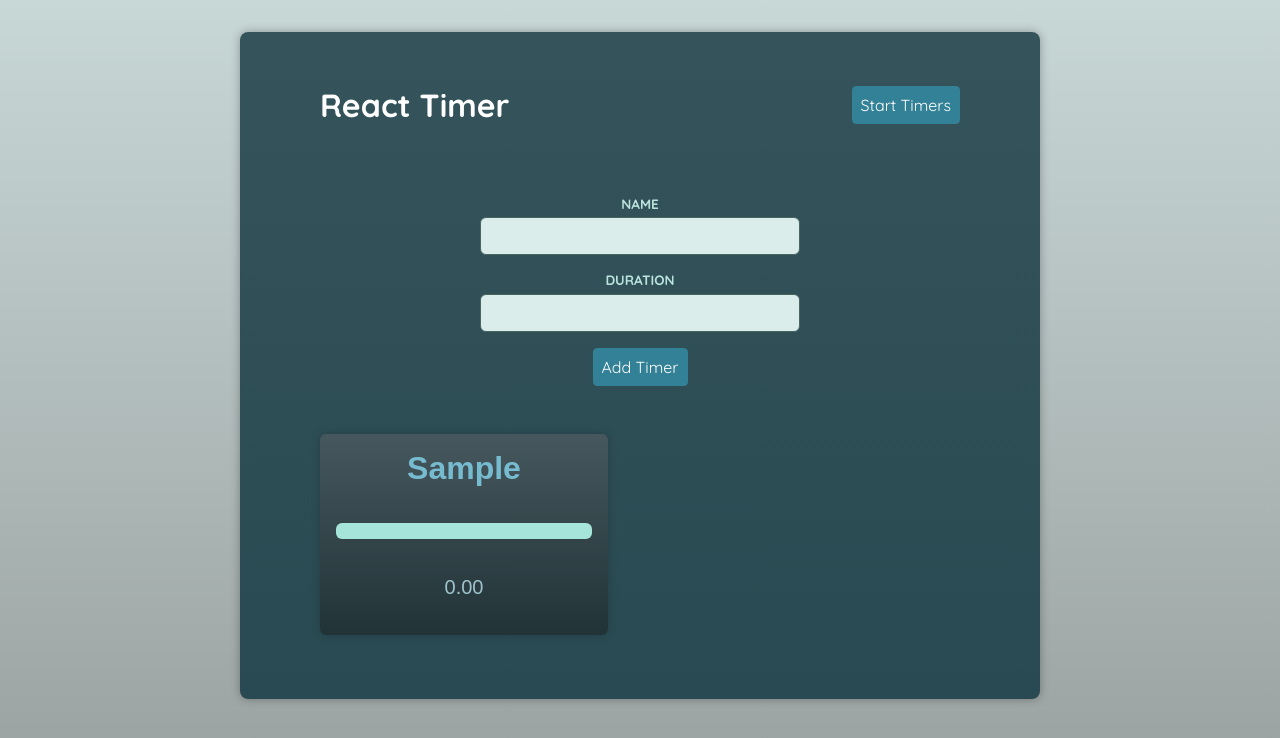
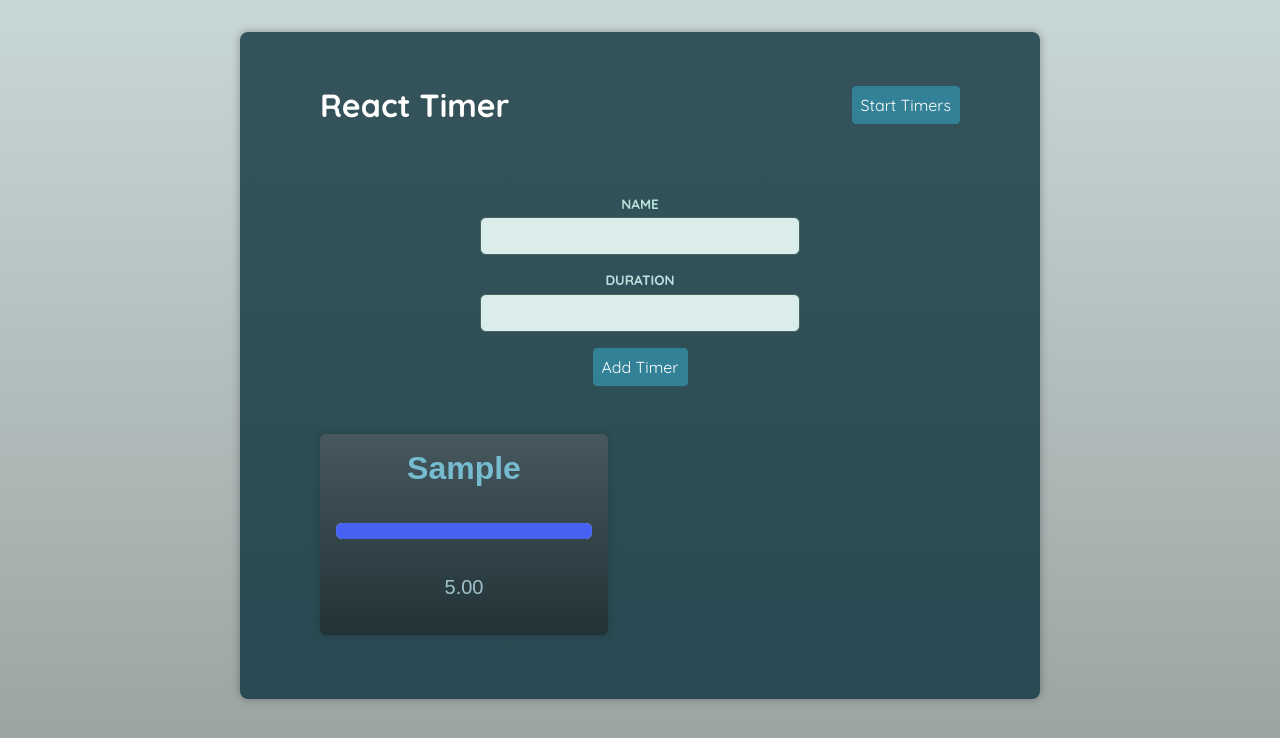
Before and after one commit to rishikesh-negi/timer-app, a React (Vite) app: page / in a window 1280 px wide. Both pictures are taken after typing "Sample", "5" into the empty fields and a click on the button "Add Timer". Shown: the top 738 px of the page. Built offline with nearby package versions, Linux system fonts and the light colour scheme; a web font is replaced by a local one.

Commit message:
Used a ref with a context value to make the timer work as intended

```diff
--- a/src/components/Timer.tsx
+++ b/src/components/Timer.tsx
@@ -1,19 +1,35 @@
-import { useEffect, useState, type FC } from "react";
+import { useEffect, useRef, useState, type FC } from "react";
 import Container from "../ui/Container";
-import type { Timer as TimerProps } from "../store/timers-context";
+import {
+  useTimersContext,
+  type Timer as TimerProps,
+} from "../store/timers-context";
 
 const Timer: FC<TimerProps> = function ({ name, duration }) {
-  const [remainingTime, setRermainingTime] = useState(duration * 1000);
+  const [remainingTime, setRemainingTime] = useState(duration * 1000);
+  const { isRunning } = useTimersContext();
+  const interval = useRef<number | null>(null);
 
-  useEffect(function () {
-    const timerInterval = setInterval(function () {
-      setRermainingTime((currTime) => (currTime > 0 ? currTime - 50 : 0));
-    }, 50);
+  useEffect(() => {
+    if (interval?.current && remainingTime <= 0)
+      clearInterval(interval.current);
+  }, [remainingTime]);
+
+  useEffect(() => {
+    if (isRunning && remainingTime > 0) {
+      interval.current = setInterval(function () {
+        setRemainingTime((currTime) => Math.max(currTime - 50, 0));
+      }, 50);
+    }
+
+    if (interval.current && !isRunning) clearInterval(interval.current);
 
     return () => {
-      if (remainingTime === 0) clearInterval(timerInterval);
+      if (interval.current) {
+        clearInterval(interval.current);
+      }
     };
-  }, []);
+  }, [isRunning, remainingTime, duration]);
 
   const formattedRemainingTime = (remainingTime / 1000).toFixed(2);
 
```
